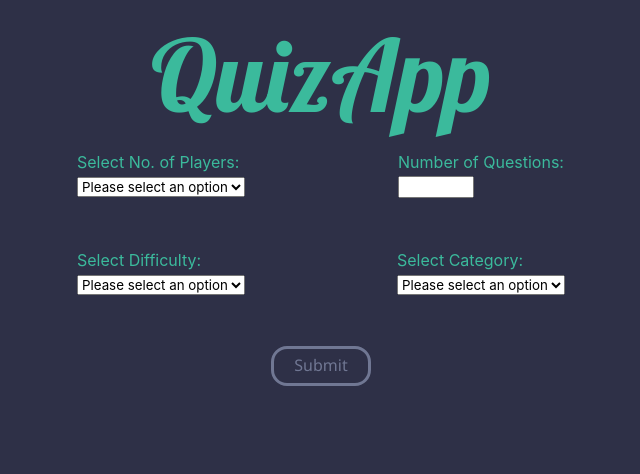
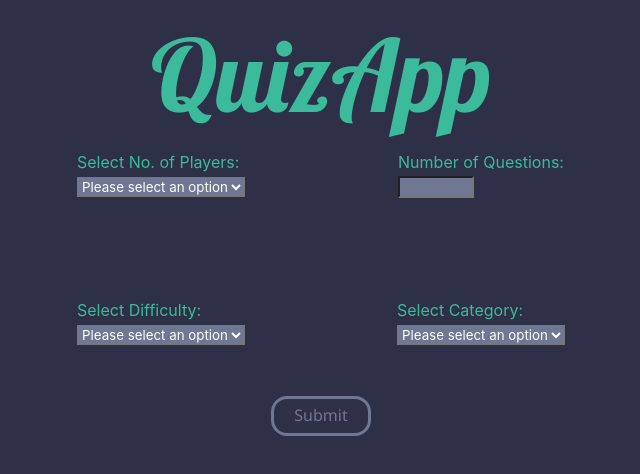
Before and after one commit to despinaki/Quiz_Project, a React app: page / in a window 1280 px wide. Shown: the top 474 px of the page, without its empty margins (319-959 px from the left). Built offline with nearby package versions, Linux system fonts and the light colour scheme.

Commit message:
add styling

```diff
--- a/src/components/Form.css
+++ b/src/components/Form.css
@@ -26,6 +26,17 @@ form {
     width: 100%;
     display: grid;
     grid-template: 1fr 1fr / 1fr 1fr;
-    grid-row-gap: 50px;
+    grid-row-gap: 100px;
     color:  #3BBA9C;
 }
+
+
+.dropdown-btn {
+    background-color: #707793;
+    /* opacity: 0.5; */
+    /* color:  #3BBA9C; */
+    color: white;
+}
+
+
+/* option:hover{background-color:yellow;} */
--- a/src/components/Form.js
+++ b/src/components/Form.js
@@ -29,7 +29,7 @@ class Form extends Component {
             <div id="form-inputs">
             <div>
                     <label>Select No. of Players: </label> <br/>
-                    <select name="players" onChange={this.handleInput}>
+                    <select className= "dropdown-btn" name="players" onChange={this.handleInput}>
 
                         <option value="" selected disabled>Please select an option</option>
                         <option value = "1"> 1 </option>
@@ -41,23 +41,22 @@ class Form extends Component {
 
                 <div>
                     <label>Number of Questions: </label> <br/>
-                    <input type="number" min="1" max="20" onChange={this.handleInput} name="questions"/>
+                    <input className= "dropdown-btn" type="number" min="1" max="20" onChange={this.handleInput} name="questions"/>
                 </div>
 
                 <div>
                     <label>Select Difficulty: </label> <br/>
-                        <select name="difficulty" onChange={this.handleInput}>
-
+                        <select name="difficulty" className= "dropdown-btn" onChange={this.handleInput}>
                             <option value = "" selected disabled>Please select an option</option>
-                            <option value = "easy"> Easy </option>
-                            <option value = "medium"> Medium </option>
-                            <option value = "difficult"> Difficult </option>
+                            <option className= "dropdown-btn" value = "easy"> Easy </option>
+                            <option className= "dropdown-btn" value = "medium"> Medium </option>
+                            <option className= "dropdown-btn" value = "difficult"> Difficult </option>
                         </select>
                 </div>
 
                 <div>
                     <label>Select Category: </label> <br/>
-                        <select name="category" onChange={this.handleInput} >
+                        <select className= "dropdown-btn" name="category" onChange={this.handleInput} >
 
                             <option value="" selected disabled>Please select an option</option>
                             <option value = "9"> General Knowledge </option>
--- /dev/null
+++ b/src/components/Players.css
@@ -0,0 +1,7 @@
+label {
+    color:  #3BBA9C;
+}
+
+.players {
+    margin-top: 10%;
+}
--- a/src/components/Players.js
+++ b/src/components/Players.js
@@ -2,6 +2,7 @@ import React from 'react'
 import { connect } from 'react-redux'
 import { addPlayers } from '../actions/Actions'
 import { withRouter } from 'react-router-dom'
+import './Players.css'
 
 class Players extends React.Component {
 
@@ -26,7 +27,7 @@ class Players extends React.Component {
         let players = Array(this.props.players).fill(`Player`)
         return (
             players.map((item, index) => (
-                <div key={index}>
+                <div class ="players" key={index}>
                 <label>{item} {index + 1}</label>
                 <input type ="text"  name={index} onChange={this.handleChange} placeholder="Enter your name"/>
                 </div>
@@ -39,7 +40,7 @@ class Players extends React.Component {
         return(
             <form onSubmit={this.handleSubmit}>
             {this.createNameForms()}
-            <input type="submit" value="Submit Players"/>
+            <input className="button" style={{paddingTop: "4px"}} type="submit" value="Play!"/>
             </form>
         )
     }
--- a/src/components/ResultsForm.js
+++ b/src/components/ResultsForm.js
@@ -47,8 +47,6 @@ class ResultsForm extends Component {
 
     goToHome = e => {
         this.props.history.push("./")
-        location.reload;
-        return false;
     }
 
     render() {
--- a/src/containers/Quiz.js
+++ b/src/containers/Quiz.js
@@ -22,7 +22,7 @@ class Quiz extends Component {
             <div id="container">
                 <h1 id="heading">Questions : </h1>
                 {this.props.results ? this.renderQuestions(this.props.results) : "there are not results"}
-                <input id="submit-end"type="submit" onClick= {this.goToResults}/>
+                <input className="button" style={{paddingTop: "4px"}} id="submit-end"type="submit" onClick= {this.goToResults}/>
             </div>
         )
     }
```
